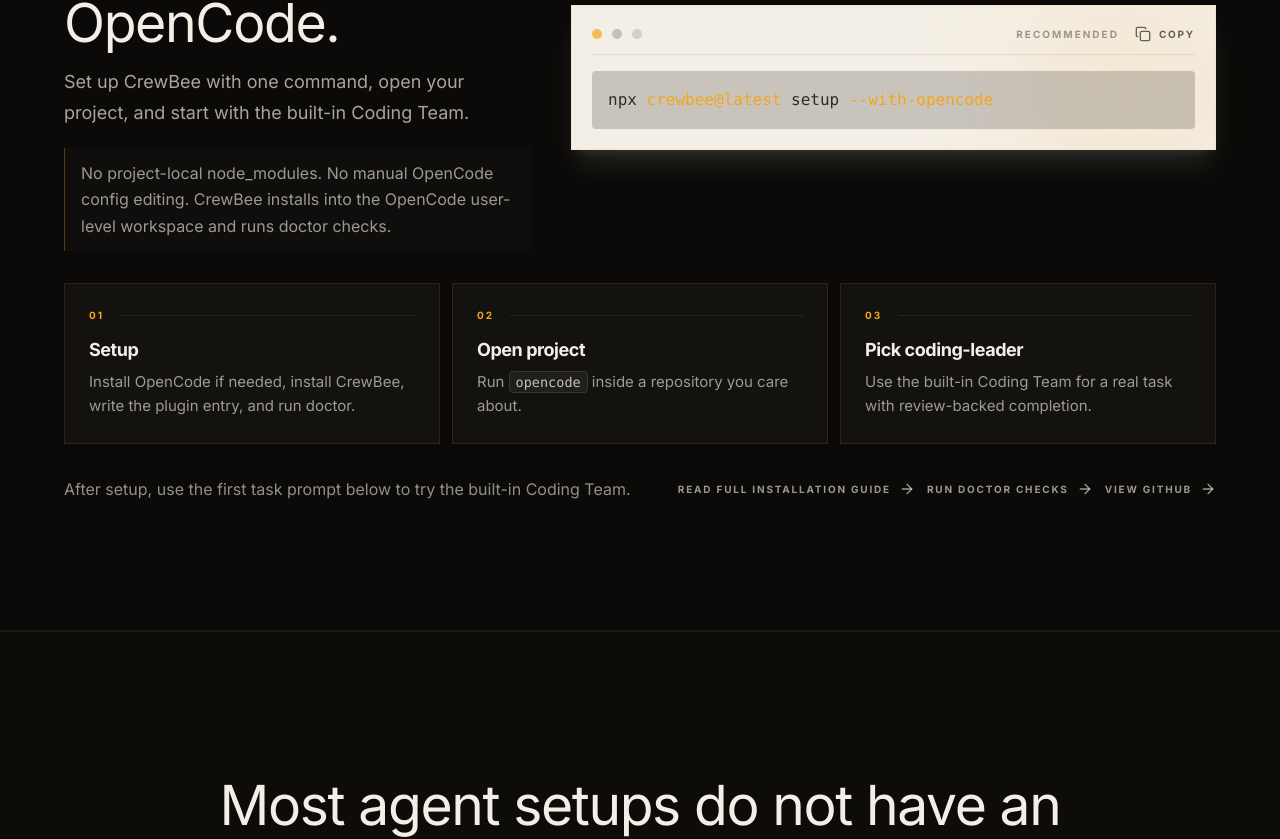
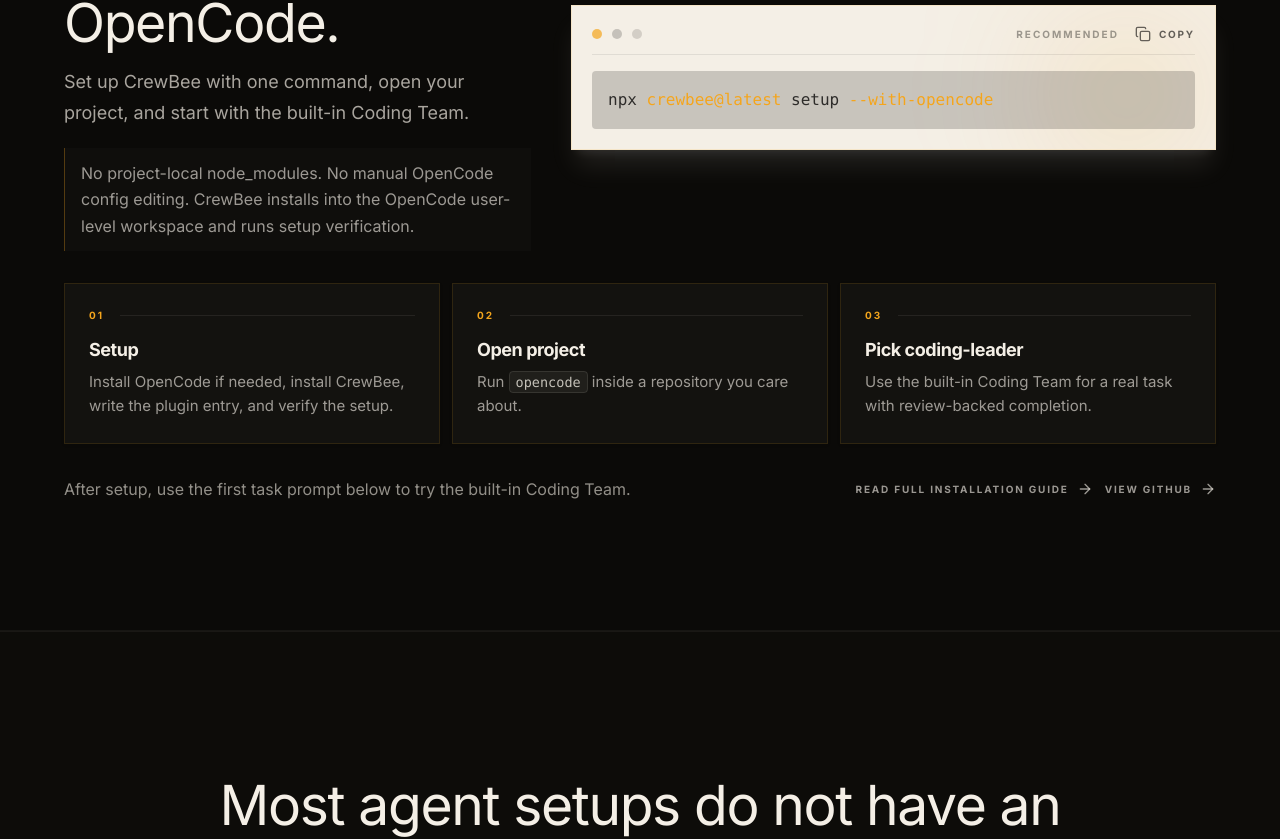
Before and after one commit to CrewBeeLab/crewbeelab.github.io, a React (Vite) app: page /en/ in a window 1280 px wide. Shown: the part 1060-1899 px from the top of the page. Built offline with nearby package versions, Linux system fonts and the light colour scheme.

Commit message:
Prepare homepage CTAs for launch

```diff
--- a/src/App.tsx
+++ b/src/App.tsx
@@ -1,4 +1,5 @@
-import { homepageContent } from './i18n/homepageContent';
+import { useEffect, useState } from 'react';
+import { homepageContent, type HomepageContent } from './i18n/homepageContent';
 import { useLanguage } from './hooks/useLanguage';
 import { useLocalizedHead } from './hooks/useLocalizedHead';
 import { Footer } from './layout/Footer';
@@ -22,20 +23,51 @@ import {
   ProductRationale
 } from './sections';
 
+const getPendingPage = () => {
+  if (window.location.hash === '#not-implemented-docs') return 'docs';
+  if (window.location.hash === '#not-implemented-workflow') return 'workflow';
+  return null;
+};
+
+const NotImplementedPage = ({ content, page }: { content: HomepageContent; page: 'docs' | 'workflow' }) => {
+  const pageContent = content.notImplemented[page];
+
+  return (
+    <main className="min-h-[100svh] px-6 pt-36 md:px-16 md:pt-44">
+      <section className="mx-auto flex min-h-[52svh] max-w-3xl flex-col items-center justify-center text-center">
+        <span className="mb-4 text-[10px] font-bold uppercase tracking-[0.22em] text-honey">{pageContent.badge} //</span>
+        <h1 className="mb-5 text-3xl font-serif leading-[1.08] text-ink md:text-5xl lg:text-[3.35rem]">{pageContent.title}</h1>
+        <p className="mb-8 max-w-2xl font-serif text-base leading-[1.68] text-ink/64 md:text-lg">{pageContent.description}</p>
+        <a href="#top" className="btn-primary">{pageContent.backHome}</a>
+      </section>
+    </main>
+  );
+};
+
 export default function App() {
   const { language, toggleLanguage } = useLanguage();
   const content = homepageContent[language];
+  const [pendingPage, setPendingPage] = useState<'docs' | 'workflow' | null>(getPendingPage);
 
   useLocalizedHead(language, content);
 
+  useEffect(() => {
+    const handleHashChange = () => setPendingPage(getPendingPage());
+    window.addEventListener('hashchange', handleHashChange);
+    return () => window.removeEventListener('hashchange', handleHashChange);
+  }, []);
+
   return (
-    <div className="relative font-sans text-ink selection:bg-honey/30">
+    <div id="top" className="relative font-sans text-ink selection:bg-honey/30">
       <div className="fixed inset-0 bg-paper -z-10" />
       <div className="fixed inset-0 bg-[radial-gradient(circle_at_top_right,rgba(217,155,43,0.10),transparent_34%),linear-gradient(180deg,rgba(255,255,255,0.45),transparent_42%)] dark:bg-[radial-gradient(circle_at_top_right,rgba(242,170,42,0.16),transparent_34%),linear-gradient(180deg,rgba(255,255,255,0.04),transparent_42%)] opacity-[var(--theme-glow-opacity)] transition-opacity duration-500 -z-10 pointer-events-none" />
       <div className="bg-grain" />
 
       <Navbar content={content} onToggleLanguage={toggleLanguage} />
 
+      {pendingPage ? (
+        <NotImplementedPage content={content} page={pendingPage} />
+      ) : (
       <main>
         <div className="min-h-[100svh] flex flex-col">
           <HeroSection content={content} />
@@ -56,6 +88,7 @@ export default function App() {
         <OpenSourceInspiration content={content} />
         <Acknowledgements content={content} />
       </main>
+      )}
 
       <Footer content={content} />
     </div>
--- a/src/config/site.ts
+++ b/src/config/site.ts
@@ -1,7 +1,9 @@
 export const GITHUB_URL = 'https://github.com/CrewBeeLab/CrewBee';
 export const DISCUSSIONS_URL = `${GITHUB_URL}/discussions`;
+export const INSTALLATION_GUIDE_URL = `${GITHUB_URL}/blob/main/docs/guide/installation.md`;
 export const GET_STARTED_URL = '#installation';
-export const DEMO_URL = '#first-task';
+export const DEMO_URL = '#not-implemented-workflow';
+export const DOCS_URL = '#not-implemented-docs';
 export const SITE_URL = 'https://crewbeelab.github.io/';
 export const LANGUAGE_STORAGE_KEY = 'crewbee-language';
 export const EN_PATH_PREFIX = '/en/';
@@ -15,5 +17,5 @@ export const navItems: ReadonlyArray<{ href: string; key: NavItemKey }> = [
   { href: '#how-it-works', key: 'how' },
   { href: '#teams', key: 'templates' },
   { href: '#project-context', key: 'roadmap' },
-  { href: '#docs', key: 'docs' }
+  { href: DOCS_URL, key: 'docs' }
 ];
--- a/src/i18n/homepageContent.ts
+++ b/src/i18n/homepageContent.ts
@@ -34,18 +34,18 @@ export const homepageContent = {
       badge: 'QUICK START',
       title: 'Install CrewBee for OpenCode.',
       subtitle: 'Set up CrewBee with one command, open your project, and start with the built-in Coding Team.',
-      note: 'No project-local node_modules. No manual OpenCode config editing. CrewBee installs into the OpenCode user-level workspace and runs doctor checks.',
+      note: 'No project-local node_modules. No manual OpenCode config editing. CrewBee installs into the OpenCode user-level workspace and runs setup verification.',
       commandLabel: 'Recommended',
       command: 'npx crewbee@latest setup --with-opencode',
       copy: 'Copy',
       copied: 'Copied',
       copyFailed: 'Copy failed',
       steps: [
-        { title: 'Setup', desc: 'Install OpenCode if needed, install CrewBee, write the plugin entry, and run doctor.' },
+        { title: 'Setup', desc: 'Install OpenCode if needed, install CrewBee, write the plugin entry, and verify the setup.' },
         { title: 'Open project', desc: 'Run `opencode` inside a repository you care about.' },
         { title: 'Pick coding-leader', desc: 'Use the built-in Coding Team for a real task with review-backed completion.' }
       ],
-      links: ['Read full installation guide', 'Run doctor checks', 'View GitHub'],
+      links: ['Read full installation guide', 'View GitHub'],
       afterSetup: 'After setup, use the first task prompt below to try the built-in Coding Team.'
     },
     worksToday: {
@@ -133,9 +133,6 @@ export const homepageContent = {
       subtitle: 'Today, start with the OpenCode adapter and ask the built-in Coding Team to solve one real task in a repository you care about.',
       steps: ['Install CrewBee for OpenCode', 'Open your project and select `coding-leader`', 'Paste a real task and ask for review-backed completion'],
       prompt: 'Use CrewBee Coding Team to fix this issue with review-backed completion.\nKeep simple steps lightweight. If the task is non-trivial, locate the relevant code, implement the fix, run available diagnostics/build/tests, and ask reviewer to check risks before final closure.',
-      copyPrompt: 'Copy Prompt',
-      copied: 'Copied',
-      copyFailed: 'Copy failed',
       quickStartFirst: 'Read Quick Start first'
     },
     projectContext: {
@@ -165,8 +162,8 @@ export const homepageContent = {
     opencode: {
       title: 'OpenCode-ready today',
       description: 'OpenCode is the current adapter: CrewBee projects Team definitions into selectable agents, binds sessions, and supports structured delegation through the plugin runtime.',
-      links: ['Read installation guide', 'Run doctor checks', 'View adapter docs'],
-      proofs: ['✓ Team / Agent Definitions', '✓ Team Library Assembly and Validation', '✓ Runtime Projection', '✓ Formal Leader Default Selection', '✓ Agent Config Projection', '✓ Session Binding', '✓ Delegation Tooling', '✓ User-level Install', '✓ Doctor Checks', '✓ Uninstall / Version Commands', '✓ Background Update Path']
+      links: ['Read installation guide'],
+      proofs: ['✓ Team / Agent Definitions', '✓ Team Library Assembly and Validation', '✓ Runtime Projection', '✓ Formal Leader Default Selection', '✓ Agent Config Projection', '✓ Session Binding', '✓ Delegation Tooling', '✓ User-level Install', '✓ Setup Verification', '✓ Uninstall / Version Commands', '✓ Background Update Path']
     },
     inspired: {
       badge: 'Acknowledgement',
@@ -196,7 +193,21 @@ export const homepageContent = {
       paragraphs: ['Read the Quick Start, view the current OpenCode integration, or join Discussions to share your first Team.', 'CrewBee is a harness-adaptable Agent Team asset layer, with OpenCode as the first supported host.'],
       ctas: { github: 'View GitHub', quickStart: 'Read Quick Start', demo: 'View Workflow', discussions: 'Join Discussions' }
     },
-    footer: { docs: 'Docs', license: 'License' }
+    notImplemented: {
+      docs: {
+        badge: 'Coming soon',
+        title: 'Docs are not available yet.',
+        description: 'This page is intentionally left blank for now. We will add product documentation before the public launch.',
+        backHome: 'Back to homepage'
+      },
+      workflow: {
+        badge: 'Coming soon',
+        title: 'Workflow demo is not available yet.',
+        description: 'This page is intentionally left blank for now. We will add a real workflow demo before using this CTA publicly.',
+        backHome: 'Back to homepage'
+      }
+    },
+    footer: { docs: 'Docs' }
   },
   zh: {
     siteTitle: 'CrewBee | 把分散的智能体变成真正的团队',
@@ -233,18 +244,18 @@ export const homepageContent = {
       badge: '快速开始',
       title: '为 OpenCode 安装 CrewBee。',
       subtitle: '一条命令完成配置，打开你的项目，从内置 Coding Team 开始试用。',
-      note: '不安装到业务项目 node_modules，不需要手动修改 OpenCode 配置。CrewBee 会安装到 OpenCode 用户级 workspace，并运行 doctor 检查。',
+      note: '不安装到业务项目 node_modules，不需要手动修改 OpenCode 配置。CrewBee 会安装到 OpenCode 用户级 workspace，并运行安装校验。',
       commandLabel: '推荐命令',
       command: 'npx crewbee@latest setup --with-opencode',
       copy: '复制',
       copied: '已复制',
       copyFailed: '复制失败',
       steps: [
-        { title: '安装并检查', desc: '需要时安装 OpenCode，安装 CrewBee，写入 plugin entry，并运行 doctor。' },
+        { title: '安装并检查', desc: '需要时安装 OpenCode，安装 CrewBee，写入 plugin entry，并校验安装结果。' },
         { title: '打开项目', desc: '在你关心的代码仓库中运行 `opencode`。' },
         { title: '选择 coding-leader', desc: '使用内置 Coding Team 执行一个带 review-backed completion 的真实任务。' }
       ],
-      links: ['阅读完整安装指南', '运行 doctor 检查', '查看 GitHub'],
+      links: ['阅读完整安装指南', '查看 GitHub'],
       afterSetup: '安装完成后，可以使用下方第一个任务提示词试用内置 Coding Team。'
     },
     worksToday: {
@@ -332,9 +343,6 @@ export const homepageContent = {
       subtitle: '当前先从 OpenCode adapter 开始：在一个真实项目中，让内置 Coding Team 完成一次真实代码任务。',
       steps: ['为 OpenCode 安装 CrewBee', '打开项目并选择 `coding-leader`', '粘贴真实任务，并要求 review-backed completion'],
       prompt: '使用 CrewBee Coding Team 修复这个问题，并用 review-backed completion 收口。\n简单步骤保持轻量。如果任务并非琐碎，请定位相关代码，实现修复，运行可用的 diagnostics/build/tests，并在最终收口前让 reviewer 检查风险。',
-      copyPrompt: '复制 Prompt',
-      copied: '已复制',
-      copyFailed: '复制失败',
       quickStartFirst: '先阅读快速开始'
     },
     projectContext: {
@@ -364,8 +372,8 @@ export const homepageContent = {
     opencode: {
       title: '当前可用于 OpenCode',
       description: 'OpenCode 是当前 adapter：CrewBee 可以把 Team 定义投影成可选择的 Agent，并通过插件运行时支持 session binding 与结构化委派。',
-      links: ['阅读安装指南', '运行 doctor 校验', '查看适配器文档'],
-      proofs: ['✓ Team / Agent 定义', '✓ Team Library 装配与校验', '✓ Runtime Projection', '✓ Formal Leader 默认入口选择', '✓ Agent 配置投影', '✓ Session Binding', '✓ Delegation Tooling', '✓ 用户级安装', '✓ Doctor 校验', '✓ Uninstall / Version 命令', '✓ 后台更新路径']
+      links: ['阅读安装指南'],
+      proofs: ['✓ Team / Agent 定义', '✓ Team Library 装配与校验', '✓ Runtime Projection', '✓ Formal Leader 默认入口选择', '✓ Agent 配置投影', '✓ Session Binding', '✓ Delegation Tooling', '✓ 用户级安装', '✓ 安装校验', '✓ Uninstall / Version 命令', '✓ 后台更新路径']
     },
     inspired: {
       badge: '致谢',
@@ -395,7 +403,21 @@ export const homepageContent = {
       paragraphs: ['阅读快速开始，查看当前 OpenCode 集成，或者加入 Discussions 展示你的第一支 Team。', 'CrewBee 是一个可适配不同 Agent Harness 的 Agent Team 资产层，当前首个支持宿主是 OpenCode。'],
       ctas: { github: '查看 GitHub', quickStart: '阅读快速开始', demo: '查看工作流', discussions: '加入 Discussions' }
     },
-    footer: { docs: '文档', license: '许可证' }
+    notImplemented: {
+      docs: {
+        badge: '即将开放',
+        title: '文档页面暂未实现。',
+        description: '这个页面当前有意保持为空白提示页。正式上线前会补齐产品文档。',
+        backHome: '返回首页'
+      },
+      workflow: {
+        badge: '即将开放',
+        title: '工作流演示暂未实现。',
+        description: '这个页面当前有意保持为空白提示页。正式对外使用该 CTA 前会补齐真实工作流演示。',
+        backHome: '返回首页'
+      }
+    },
+    footer: { docs: '文档' }
   }
 } as const;
 
--- a/src/layout/Footer.tsx
+++ b/src/layout/Footer.tsx
@@ -1,4 +1,4 @@
-import { GITHUB_URL } from '../config/site';
+import { DOCS_URL, GITHUB_URL } from '../config/site';
 import { BeeIcon } from '../components/BeeIcon';
 import type { HomepageContent } from '../i18n/homepageContent';
 
@@ -11,8 +11,7 @@ export const Footer = ({ content }: { content: HomepageContent }) => (
       </div>
       <div className="flex flex-wrap justify-center gap-6 md:gap-8 text-[10px] font-bold uppercase tracking-[0.2em] text-ink/40">
         <a href={GITHUB_URL} target="_blank" rel="noreferrer" className="hover:text-honey transition-colors">GitHub</a>
-        <a href="#docs" className="hover:text-honey transition-colors">{content.footer.docs}</a>
-        <a href="#" className="hover:text-honey transition-colors">{content.footer.license}</a>
+        <a href={DOCS_URL} className="hover:text-honey transition-colors">{content.footer.docs}</a>
       </div>
     </div>
   </footer>
--- a/src/layout/Navbar.tsx
+++ b/src/layout/Navbar.tsx
@@ -26,10 +26,10 @@ export const Navbar = ({ content, onToggleLanguage }: { content: HomepageContent
   return (
     <nav className={`fixed top-0 left-0 right-0 z-50 transition-all duration-300 ${isScrolled ? 'bg-paper/90 backdrop-blur-md border-b border-ink/5 py-3.5' : 'bg-transparent py-6 md:py-7'}`}>
       <div className="max-w-[1400px] mx-auto px-6 md:px-16 flex items-center justify-between">
-        <div className="flex shrink-0 items-center gap-4 group cursor-pointer">
+        <a href="#top" className="flex shrink-0 items-center gap-4 group">
           <BeeIcon className="w-8 h-8 text-ink" />
           <span className="text-[14px] font-sans font-bold tracking-[0.2em] uppercase mt-1">CrewBee</span>
-        </div>
+        </a>
 
         <div className="hidden xl:flex flex-1 min-w-0 items-center justify-end gap-5 ml-8">
           {navItems.map((item) => (
--- a/src/main.tsx
+++ b/src/main.tsx
@@ -2,6 +2,10 @@ import {StrictMode} from 'react';
 import {createRoot} from 'react-dom/client';
 import App from './App.tsx';
 import './index.css';
+
+if (localStorage.theme !== 'light') {
+  document.documentElement.classList.add('dark');
+}
 
 createRoot(document.getElementById('root')!).render(
   <StrictMode>
--- a/src/sections/FirstTask.tsx
+++ b/src/sections/FirstTask.tsx
@@ -1,23 +1,7 @@
-import { useState } from 'react';
-import { Copy } from 'lucide-react';
 import { GET_STARTED_URL } from '../config/site';
 import type { LocalizedSectionProps } from './types';
 
 export const FirstTask = ({ content }: LocalizedSectionProps) => {
-  const [copyState, setCopyState] = useState<'idle' | 'copied' | 'failed'>('idle');
-
-  const handleCopy = async () => {
-    try {
-      await navigator.clipboard.writeText(content.firstTask.prompt);
-      setCopyState('copied');
-    } catch (error) {
-      console.error('Failed to copy CrewBee prompt', error);
-      setCopyState('failed');
-    }
-  };
-
-  const copyLabel = copyState === 'copied' ? content.firstTask.copied : copyState === 'failed' ? content.firstTask.copyFailed : content.firstTask.copyPrompt;
-
   return (
     <section id="first-task" className="anchor-target section-container border-b border-ink/5">
       <div className="grid lg:grid-cols-[0.4fr_0.6fr] gap-8 md:gap-10 lg:gap-12 items-center">
@@ -40,9 +24,6 @@ export const FirstTask = ({ content }: LocalizedSectionProps) => {
             <span className="text-[10px] font-bold uppercase tracking-[0.22em] text-honey">Prompt Card</span>
             <div className="flex flex-wrap items-center gap-3">
               <a href={GET_STARTED_URL} className="text-[10px] font-bold uppercase tracking-[0.18em] text-paper/55 transition-colors hover:text-honey">{content.firstTask.quickStartFirst}</a>
-              <button type="button" onClick={handleCopy} className="inline-flex items-center gap-2 text-[10px] font-bold uppercase tracking-[0.18em] text-paper/65 transition-colors hover:text-honey">
-                <Copy className="h-4 w-4" /> {copyLabel}
-              </button>
             </div>
           </div>
           <p className="relative z-10 whitespace-pre-line font-mono text-sm md:text-base leading-[1.8] text-paper/78">{content.firstTask.prompt}</p>
--- a/src/sections/Installation.tsx
+++ b/src/sections/Installation.tsx
@@ -1,9 +1,9 @@
 import { useEffect, useState } from 'react';
 import { ArrowRight, Copy } from 'lucide-react';
-import { GITHUB_URL } from '../config/site';
+import { GITHUB_URL, INSTALLATION_GUIDE_URL } from '../config/site';
 import type { LocalizedSectionProps } from './types';
 
-const installationLinkHrefs = [GITHUB_URL, '#docs', GITHUB_URL] as const;
+const installationLinkHrefs = [INSTALLATION_GUIDE_URL, GITHUB_URL] as const;
 
 const renderCommand = (command: string) => {
   const parts = command.split(/(crewbee@latest|--with-opencode)/g);
@@ -97,7 +97,7 @@ export const Installation = ({ content }: LocalizedSectionProps) => {
         <p className="font-serif text-sm leading-[1.65] text-ink/58 md:text-base">{content.installation.afterSetup}</p>
         <div className="flex flex-col gap-3 sm:flex-row sm:flex-wrap sm:items-center lg:justify-end">
           {content.installation.links.map((link, index) => (
-            <a key={link} href={installationLinkHrefs[index] ?? GITHUB_URL} target={index === 0 || index === 2 ? '_blank' : undefined} rel={index === 0 || index === 2 ? 'noreferrer' : undefined} className="group inline-flex items-center gap-2 text-[10px] font-bold uppercase tracking-[0.18em] text-ink/62 transition-colors hover:text-honey">
+            <a key={link} href={installationLinkHrefs[index] ?? GITHUB_URL} target="_blank" rel="noreferrer" className="group inline-flex items-center gap-2 text-[10px] font-bold uppercase tracking-[0.18em] text-ink/62 transition-colors hover:text-honey">
               {link} <ArrowRight className="h-4 w-4 transition-transform group-hover:translate-x-1" />
             </a>
           ))}
--- a/src/sections/OpenCodeMvp.tsx
+++ b/src/sections/OpenCodeMvp.tsx
@@ -1,8 +1,8 @@
 import { ArrowRight } from 'lucide-react';
-import { GET_STARTED_URL, GITHUB_URL } from '../config/site';
+import { INSTALLATION_GUIDE_URL } from '../config/site';
 import type { LocalizedSectionProps } from './types';
 
-const integrationLinkHrefs = [GITHUB_URL, GET_STARTED_URL, '#docs'] as const;
+const integrationLinkHrefs = [INSTALLATION_GUIDE_URL] as const;
 
 export const OpenCodeMvp = ({ content }: LocalizedSectionProps) => (
   <section className="py-20 md:py-28 lg:py-36 max-w-6xl mx-auto px-6 text-center">
@@ -17,7 +17,7 @@ export const OpenCodeMvp = ({ content }: LocalizedSectionProps) => (
     </div>
     <div className="flex flex-col sm:flex-row items-center justify-center gap-5 md:gap-8">
       {content.opencode.links.map((item, index) => (
-        <a key={item} href={integrationLinkHrefs[index] ?? GET_STARTED_URL} target={index === 0 ? '_blank' : undefined} rel={index === 0 ? 'noreferrer' : undefined} className="text-ink font-bold uppercase tracking-[0.2em] text-[10px] md:text-[11px] flex items-center gap-2 hover:text-honey transition-colors group">
+        <a key={item} href={integrationLinkHrefs[index] ?? INSTALLATION_GUIDE_URL} target="_blank" rel="noreferrer" className="text-ink font-bold uppercase tracking-[0.2em] text-[10px] md:text-[11px] flex items-center gap-2 hover:text-honey transition-colors group">
           {item} <ArrowRight className="w-4 h-4 group-hover:translate-x-1 transition-transform" />
         </a>
       ))}
```
